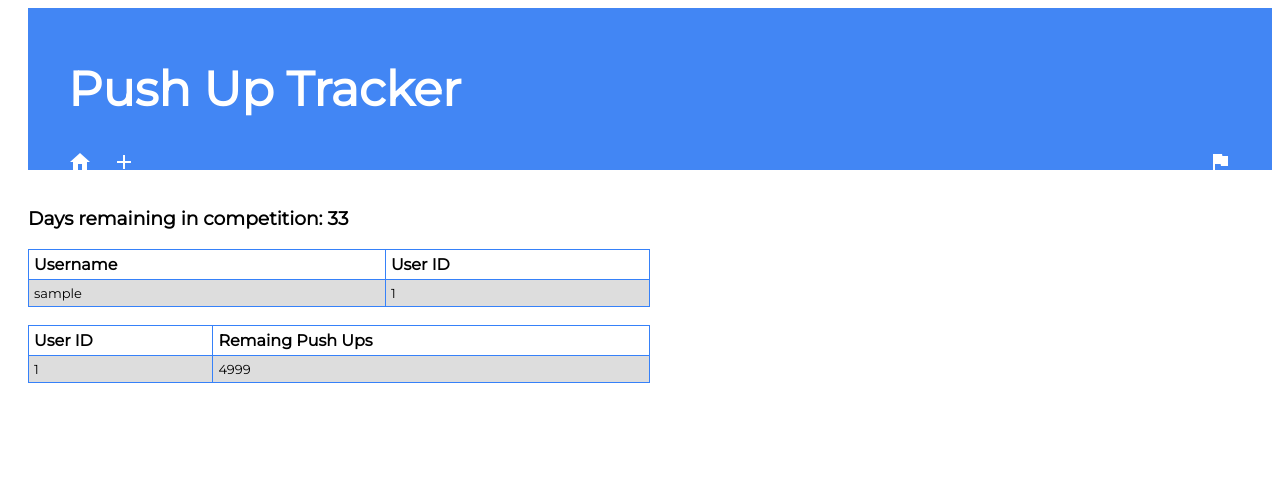
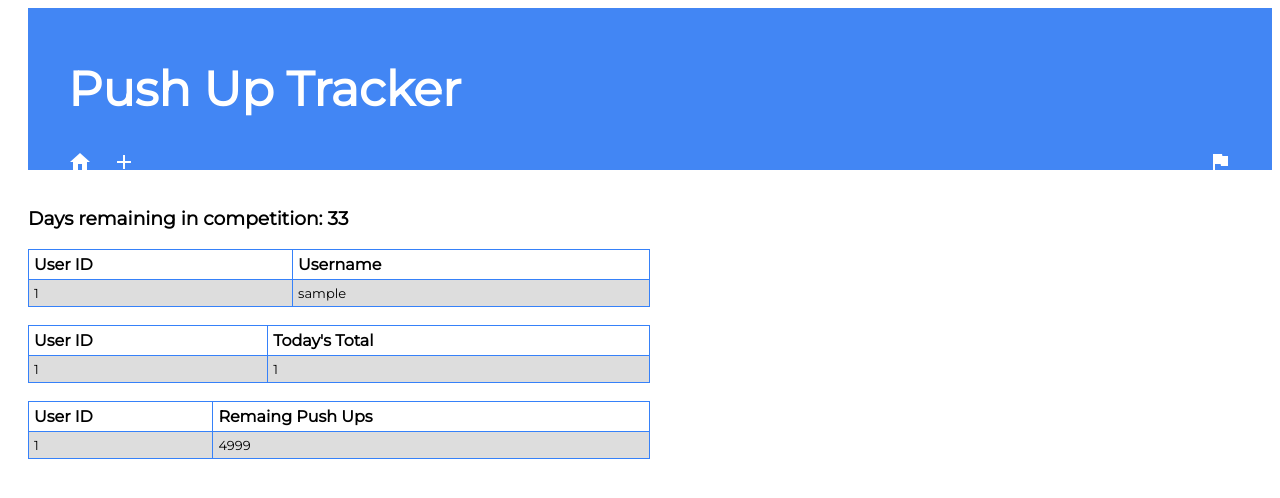
Before and after one commit to cgeorgiades27/puc, a Django app: page /competition in a window 1280 px wide. Shown: the top 498 px of the page. Run offline with Django 3.2, Linux system fonts and the light colour scheme; tables that the repository leaves empty hold one stand-in row (values such as "Sample post"); some libraries are stand-ins or nearby versions.

Commit message:
Added today's total

```diff
--- a/tracker/templates/tracker/competition.html
+++ b/tracker/templates/tracker/competition.html
@@ -4,13 +4,26 @@
 <h3>Days remaining in competition: {{ daysRemaining }}</h3>
 <table>
   <tr>
+    <th>User ID</th>
     <th>Username</th>
-    <th>User ID</th>
   </tr>
   {% for x in users %}
   <tr>
-    <td>{{ x.username }}</td>
-    <td>{{ x.id }} </td>
+    <td>{{ x.id }}</td>
+    <td>{{ x.username }} </td>
+  </tr>
+  {% endfor %}
+</table>
+<br>
+<table>
+  <tr>
+    <th>User ID</th>
+    <th>Today's Total</th>
+  </tr>
+  {% for x in todayTotal %}
+  <tr>
+    <td>{{ x.user }}</td>
+    <td>{{ x.todayTotal }}</td>
   </tr>
   {% endfor %}
 </table>
--- a/tracker/views.py
+++ b/tracker/views.py
@@ -20,6 +20,8 @@ def competition(request):
     entry = Entry.objects.all()
     startDate = date(2018, 11, 27)
     setRange = Entry.objects.filter(date_completed__gte=startDate)
+    todayRange = Entry.objects.filter(date_completed__gte=date.today())
+    todayTotal = todayRange.values('user').annotate(todayTotal = Sum( F('reps') * F('sets'))).order_by('-todayTotal')
     daysRemaining = (date(2018, 12, 31) - date.today()).days
     remainingPushUps = setRange.values('user').annotate(total = 5000 - (Sum( F('reps') * F('sets')))).order_by('-total')
     return render(request, 'tracker/competition.html', {
@@ -27,6 +29,7 @@ def competition(request):
         'users' : users,
         'daysRemaining' : daysRemaining,
         'entry' : entry,
+        'todayTotal' : todayTotal,
         })
 
 def workout_log(request):
@@ -37,7 +40,7 @@ def workout_log(request):
         dateSet = Entry.objects.filter(date_completed__gte=refDate)
         return dateSet.values('user').annotate(total = Sum( F('reps') * F('sets'))).order_by('-total')
 
-    group1 = DateRange(1)
+    group0 = DateRange(0)
     group7 = DateRange(7)
     group30 = DateRange(30)
     group10k = DateRange(10000)
@@ -45,7 +48,7 @@ def workout_log(request):
 
     return render(request, 'tracker/workout_log.html',
     {
-        'group1' : group1,
+        'group1' : group0,
         'group7' : group7,
         'group30' : group30,
         'group10k' : group10k,
```
